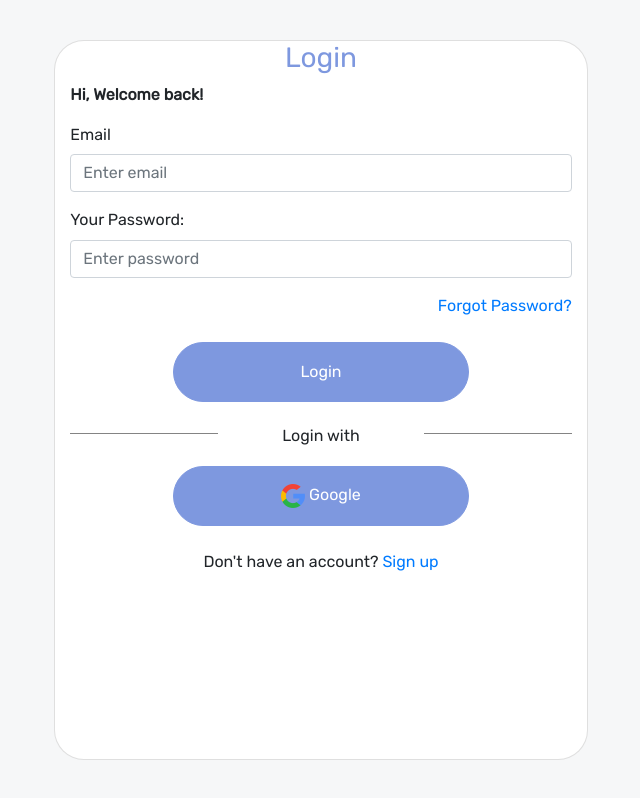
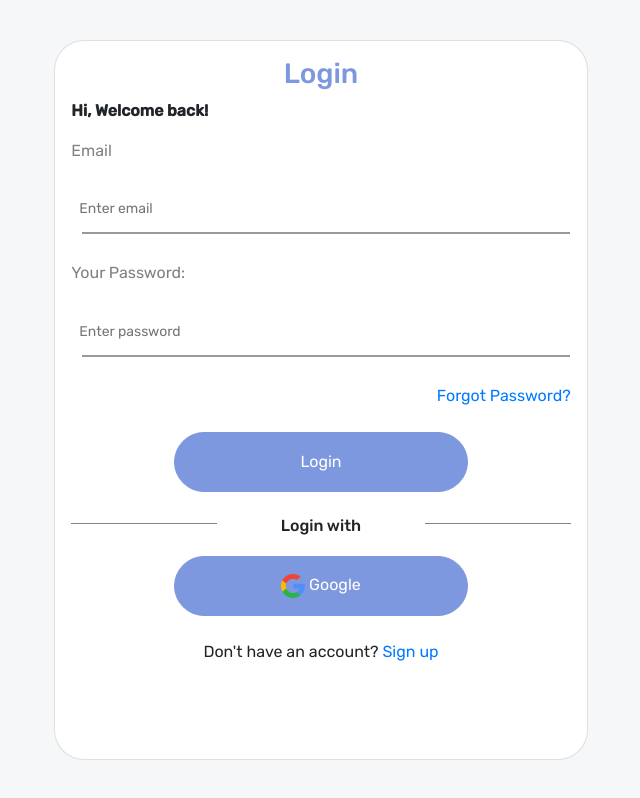
Before and after one commit to Faishalrmdhn/Chatting-App, a Vue app: page /login in a window 1280 px wide. Shown: the whole page, without its empty margins (319-959 px from the left). Built offline with nearby package versions, Linux system fonts and the light colour scheme; no server answers; what vue-browser-geolocation would draw is missing.

Commit message:
add feature delete

```diff
--- a/src/App.vue
+++ b/src/App.vue
@@ -44,7 +44,7 @@ export default {
   color: #2c3e50;
   margin-top: 60px;
 } */
-@import url("https://fonts.googleapis.com/css2?family=Rubik:wght@400&display=swap");
+@import url("https://fonts.googleapis.com/css2?family=Rubik:wght@500&display=swap");
 html,
 body {
   font-family: "Rubik", sans-serif;
--- a/src/components/Chat.vue
+++ b/src/components/Chat.vue
@@ -167,7 +167,7 @@ export default {
       room: "",
       // oldRoom: '',
       message: "",
-      messages: [],
+      // messages: [],
       url_API: process.env.VUE_APP_URL,
       isLoc: true,
       isImg: false,
@@ -207,6 +207,7 @@ export default {
       friend: "getFriend",
       roomById: "getRoomByIdGetters",
       nextRoomChat: "getNextRoomChat",
+      messages: "getMessages",
     }),
   },
   mounted() {
@@ -216,10 +217,6 @@ export default {
     //   username: "BOT",
     //   message: `Welcome Back ${this.user.user_name} !`,
     // });
-    this.socket.on("chatMessage", (data) => {
-      this.messages.push(data);
-      console.log(data);
-    });
     // this.socket.on('typingMessage', data => {
     //   this.typing = data
     // })
--- a/src/components/Chatlist.vue
+++ b/src/components/Chatlist.vue
@@ -178,10 +178,32 @@
             @change="updateImage"
             style="display: none"
           />
-          <h6 @click="$refs.file.click()" style="cursor: pointer">
+          <span @click="$refs.file.click()" style="cursor: pointer">
             <b-icon icon="pencil-square"></b-icon>
-          </h6>
+          </span>
+          <span @click="$bvModal.show('modalDelete')" style="cursor: pointer"
+            ><b-icon icon="trash"></b-icon
+          ></span>
         </div>
+        <b-modal hide-footer style id="modalDelete"
+          ><template v-slot:modal-header
+            ><h5>Are you sure want to delete image?</h5></template
+          ><b-row
+            ><b-col cols="6">
+              <b-button
+                block
+                @click="$bvModal.hide('modalDelete')"
+                variant="warning"
+                >Cancel</b-button
+              ></b-col
+            >
+            <b-col cols="6"
+              ><b-button block variant="danger" @click.prevent="deleteImage()">
+                Delete</b-button
+              ></b-col
+            ></b-row
+          >
+        </b-modal>
         <h6>{{ user.user_name }}</h6>
         <p>{{ user.user_email }}</p>
 
@@ -348,6 +370,7 @@ export default {
       allRoom: "getAllRoom",
       // roomById: "getRoomByIdGetters",
       room: "getRoom",
+      messages: "getMessages",
       // nextRoomChat: "getNextRoomChat",
     }),
   },
@@ -372,6 +395,10 @@ export default {
     //   console.log(this.socket);
     //   console.log(data);
     // });
+    this.socket.on("chatMessage", (data) => {
+      this.setMessages(data);
+      console.log(data);
+    });
   },
 
   methods: {
@@ -387,8 +414,9 @@ export default {
       "getUserById",
       "editProfile",
       "socketData",
+      "deleteImageUser",
     ]),
-    ...mapMutations(["searchMutation"]),
+    ...mapMutations(["searchMutation", "setMessages"]),
     searchFriends() {
       this.searchMutation(this.search);
       this.searchUserByEmail();
@@ -533,6 +561,21 @@ export default {
           });
         });
     },
+    deleteImage() {
+      const setData = {
+        user_id: this.user.user_id,
+      };
+      console.log(setData);
+      this.deleteImageUser(setData)
+        .then((response) => {
+          console.log(response);
+        })
+        .catch((error) => {
+          console.log(error);
+        });
+      this.$bvModal.hide("modalDelete");
+      this.getUserById(this.user.user_id);
+    },
     editProfileUser() {
       const setData = {
         user_id: this.user.user_id,
@@ -566,6 +609,7 @@ export default {
 .headerChat {
   padding: 7px 10px;
   background-color: white;
+  color: #7e98df;
 }
 
 .right {
--- a/src/store/modules/room.js
+++ b/src/store/modules/room.js
@@ -7,7 +7,8 @@ export default {
         room: [],
         chat:{},
         nextRoomChats:{},
-        urlAPI : process.env.VUE_APP_URL
+        urlAPI : process.env.VUE_APP_URL,
+        messages: []
     },
     mutations: {
         setRoomById(state, payload) {
@@ -29,7 +30,9 @@ export default {
         setSocketdataMutation(state, payload){
             state.nextRoomChats.push(payload)
             console.log(payload)
-
+        },
+        setMessages(state, payload){
+            state.messages.push(payload)
         }
     },
     actions: {
@@ -98,7 +101,9 @@ export default {
         socketData(context, payload){
             console.log(payload)
             context.commit('setSocketdataMutation', payload)
-          }
+          },
+
+
     },
     getters: {
         getAllRoom(state) {
@@ -113,6 +118,9 @@ export default {
         },
         getNextRoomChat(state){
             return state.nextRoomChats
+        },
+        getMessages(state){
+            return state.messages
         }
     }
 }
--- a/src/store/modules/users.js
+++ b/src/store/modules/users.js
@@ -139,6 +139,22 @@ export default {
           });
       });
     },
+    //===================================delete image under process==================//
+    deleteImageUser(context, payload) {
+      console.log(payload);
+      return new Promise((resolve, reject) => {
+        axios
+          .delete(`${context.state.urlAPI}user/image/delete/${payload.user_id}`)
+          .then((response) => {
+            console.log(response);
+            resolve(response);
+          })
+          .catch((error) => {
+            reject(error);
+          });
+      });
+    },
+        //===================================delete image under process==================//
   },
   getters: {
     getUserList(state) {
--- a/src/views/Main.vue
+++ b/src/views/Main.vue
@@ -28,14 +28,7 @@ export default {
     Chat,
   },
   data() {
-    return {
-      // coordinate: {
-      //   lat: 0,
-      //   lng: 0,
-      // },
-      // search: "",
-      // edit: false,
-    };
+    return {};
   },
   computed: {
     // ...mapGetters({
@@ -47,19 +40,7 @@ export default {
     //   roomById: "getRoomById",
     // }),
   },
-  created() {
-    // this.$getLocation()
-    //   .then((coordinates) => {
-    //     this.coordinate = {
-    //       lat: coordinates.lat,
-    //       lng: coordinates.lng,
-    //     };
-    //   })
-    //   .catch((error) => {
-    //     alert(error);
-    //   });
-    // this.getRoomById();
-  },
+  created() {},
   methods: {
     // ...mapActions([
     //   "getAllRoom",
--- a/src/views/auth/Login.vue
+++ b/src/views/auth/Login.vue
@@ -5,7 +5,7 @@
         {{ isMsg }}
       </b-alert>
       <b-row class="content" align-h="center" align-v="center">
-        <b-col md="10" class="card">
+        <b-col md="10" class="card p-3">
           <div class="text-left">
             <h3 class="text-center" style="color: #7e98df; font-weight: 500">
               Login
@@ -13,28 +13,36 @@
             <p><strong> Hi, Welcome back!</strong></p>
 
             <b-form @submit.prevent="onSubmit" @reset.prevent="onReset">
-              <b-form-group label="Email">
-                <b-form-input
+              <b-form-group style="color: grey" label="Email">
+                <input
                   type="email"
                   id="input-1"
                   required
                   placeholder="Enter email"
                   v-model="form.user_email"
-                ></b-form-input>
+                />
+                <!-- <b-form-input
+                  type="email"
+                  id="input-1"
+                  required
+                  placeholder="Enter email"
+                  v-model="form.user_email"
+                ></b-form-input> -->
               </b-form-group>
 
               <b-form-group
+                style="color: grey"
                 id="input-group-3"
                 label="Your Password:"
                 label-for="input-3"
               >
-                <b-form-input
+                <input
                   id="input-3"
                   type="password"
                   required
                   v-model="form.user_password"
                   placeholder="Enter password"
-                ></b-form-input>
+                />
               </b-form-group>
 
               <b-row align-h="center" class="text-right">
@@ -56,7 +64,10 @@
             </b-row>
             <b-row class="text-center m-4">
               <b-col>
-                  <button class="button" @click="$bvModal.show('modalComingSoon')">
+                <button
+                  class="button"
+                  @click="$bvModal.show('modalComingSoon')"
+                >
                   <img src="../../assets/google.png" alt="" /> Google
                 </button>
               </b-col>
@@ -71,8 +82,10 @@
         </b-col>
       </b-row>
     </b-col>
-    <b-modal  id="modalComingSoon">
-      <template v-slot:modal-header class="text-center"><h4>Coming Soon !</h4> </template>
+    <b-modal id="modalComingSoon">
+      <template v-slot:modal-header class="text-center"
+        ><h4>Coming Soon !</h4>
+      </template>
       <b-row><b-col>This feature will soon available </b-col></b-row>
     </b-modal>
   </b-row>
@@ -149,6 +162,23 @@ export default {
   height: 90%;
 }
 
+input {
+  width: 100%;
+  height: 65px;
+  border: 1px solid rgba(169, 169, 169, 0.6);
+
+  border-radius: 10px;
+  background: linear-gradient(rgba(0, 0, 0, 0.4), rgba(0, 0, 0, 0.4)) center
+    bottom 5px / calc(100% - 10px) 2px no-repeat;
+
+  border: 1px solid transparent;
+  margin: 5px;
+}
+
+::placeholder {
+  font-size: 14px;
+}
+
 .button {
   color: white;
   width: 70%;
--- a/src/views/auth/Register.vue
+++ b/src/views/auth/Register.vue
@@ -1,19 +1,19 @@
 <template>
-  <b-row class="register " fluid align-h="center">
+  <b-row class="register" fluid align-h="center">
     <b-col sm="6" class="container">
       <b-alert :show="alert" class="m-3" variant="danger">
         {{ isMsg }}
       </b-alert>
       <b-row class="content" align-h="center">
-        <b-col md="10" class="card">
+        <b-col md="10" class="card p-3">
           <div class="text-left">
-            <h3 class="text-center" style="color:#7e98df; font-weight:500;">
+            <h3 class="text-center" style="color: #7e98df; font-weight: 500">
               Register
             </h3>
             <p><strong> Let's create your account!</strong></p>
 
             <b-form
-              style="color:grey;"
+              style="color: grey"
               @submit.prevent="onSubmit"
               @reset.prevent="onReset"
             >
@@ -68,9 +68,7 @@
 
               <b-row class="text-center m-4">
                 <b-col>
-                  <button class="button">
-                    Register
-                  </button>
+                  <button class="button">Register</button>
                 </b-col>
               </b-row>
 
@@ -90,9 +88,7 @@
             <b-row class="text-center">
               <b-col>
                 Don't have an account?
-                <router-link to="/register">
-                  Sign up
-                </router-link>
+                <router-link to="/register"> Sign up </router-link>
               </b-col>
             </b-row>
           </div>
```
Also changed, not shown: 1 other file (tests, documents, lock files or other folders). Lines whose indentation alone changed are shown as unchanged.
